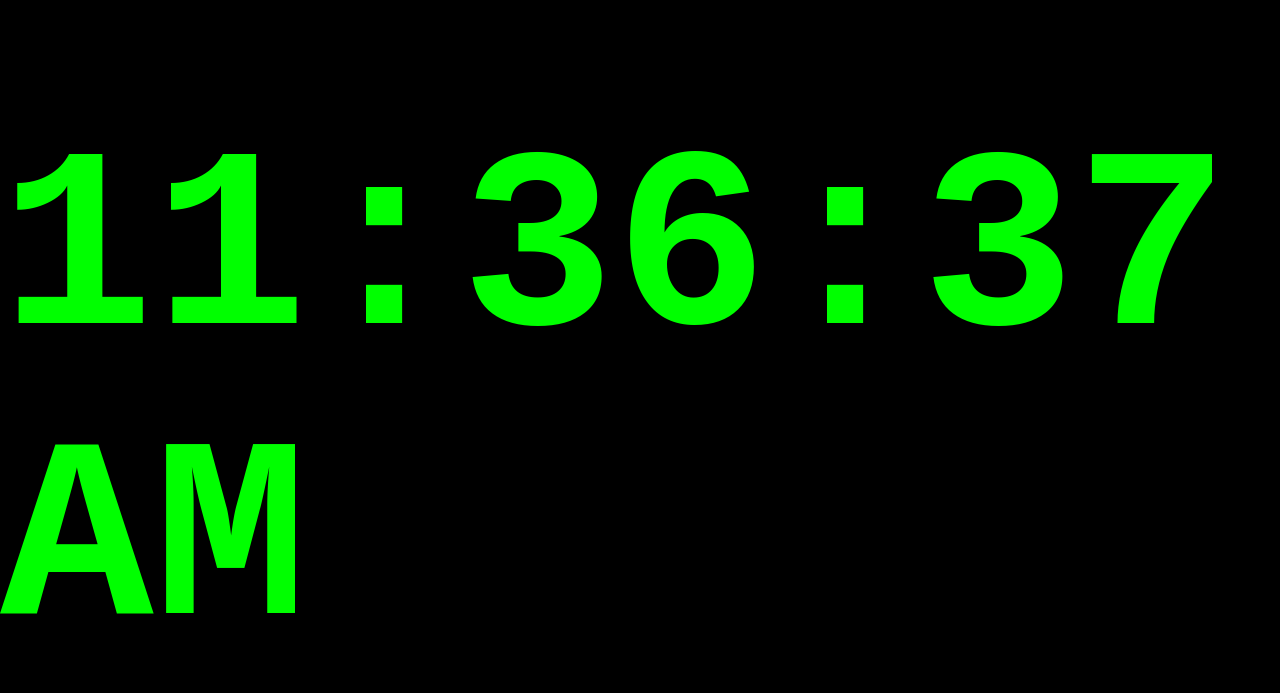
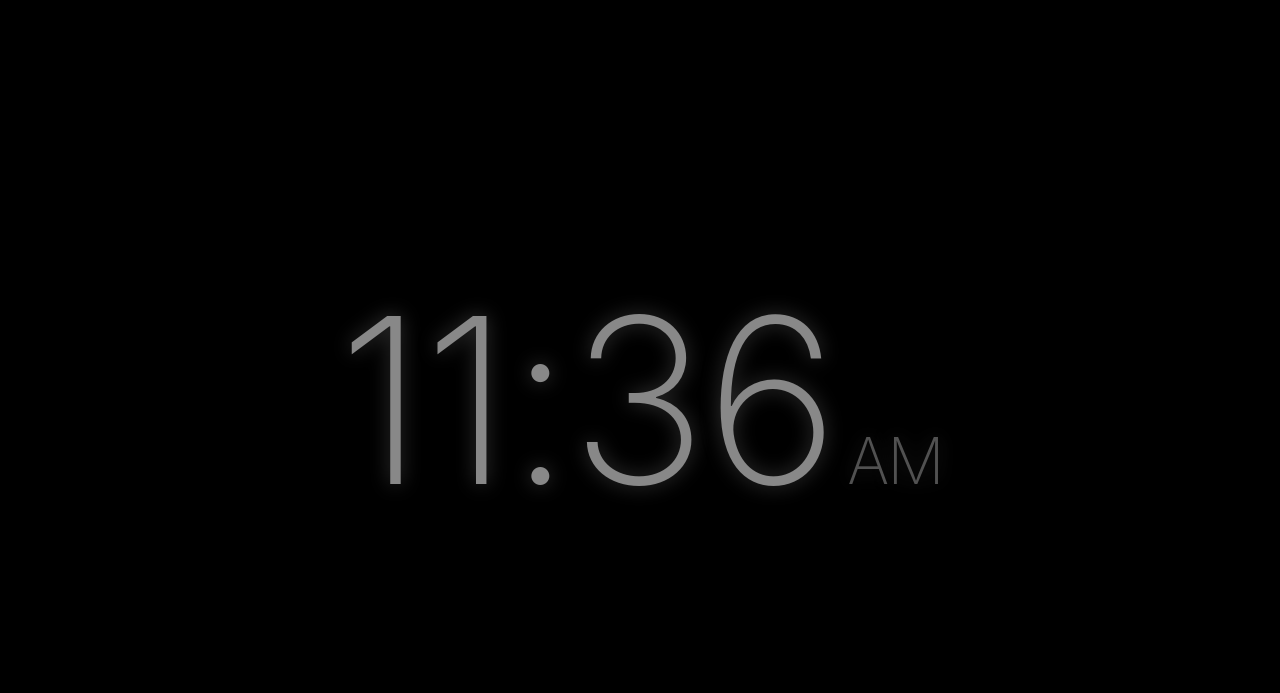
Before and after one commit to shiftcrypto69/low-power-pwa-clock, a plain HTML site: page index.html in a window 1280 px wide. Drawn offline with Linux system fonts and the light colour scheme.

Commit message:
Update index.html

```diff
--- a/index.html
+++ b/index.html
@@ -5,44 +5,63 @@
     <meta name="viewport" content="width=device-width, initial-scale=1.0">
     <meta name="theme-color" content="#000000">
     <link rel="manifest" href="manifest.json">
-    <title>Low Power Clock</title>
+    <title>Minimal Grey Clock</title>
     <style>
+        /* Background hitam pekat untuk jimat pixel skrin */
         body {
-            background-color: black;
-            color: #00FF00; /* Hijau retro, senang dibaca dengan brightness rendah */
+            background-color: #000;
+            margin: 0;
             display: flex;
             justify-content: center;
             align-items: center;
             height: 100vh;
-            margin: 0;
-            font-family: 'Courier New', Courier, monospace;
+            overflow: hidden;
+            font-family: -apple-system, BlinkMacSystemFont, "Segoe UI", Roboto, Helvetica, Arial, sans-serif;
         }
-        #clock { font-size: 20vw; font-weight: bold; }
+
+        #clock {
+            color: #888; /* Warna Grey */
+            font-size: 18vw;
+            font-weight: 200;
+            letter-spacing: -2px;
+            /* Kesan Glow yang halus */
+            text-shadow: 0 0 20px rgba(136, 136, 136, 0.4);
+            transition: all 0.5s ease;
+        }
+
+        /* AM/PM dibuat lebih kecil untuk minimalisme */
+        span {
+            font-size: 5vw;
+            margin-left: 10px;
+            opacity: 0.6;
+        }
     </style>
 </head>
 <body>
-    <div id="clock">00:00:00 AM</div>
+
+    <div id="clock">00:00<span>AM</span></div>
 
     <script>
         function updateClock() {
             const now = new Date();
             let h = now.getHours();
             let m = now.getMinutes();
-            let s = now.getSeconds();
             let ampm = h >= 12 ? 'PM' : 'AM';
 
             h = h % 12;
             h = h ? h : 12;
             m = m < 10 ? '0' + m : m;
-            s = s < 10 ? '0' + s : s;
 
-            document.getElementById('clock').textContent = `${h}:${m}:${s} ${ampm}`;
+            document.getElementById('clock').innerHTML = `${h}:${m}<span>${ampm}</span>`;
+
+            // Logik untuk kemaskini tepat pada permulaan minit baru
+            const delay = (60 - now.getSeconds()) * 1000;
+            setTimeout(updateClock, delay);
         }
 
-        setInterval(updateClock, 1000);
         updateClock();
 
-        // Register Service Worker
+        // Pendaftaran Service Worker (Offline)
         if ('serviceWorker' in navigator) {
             navigator.serviceWorker.register('sw.js');
         }
```
